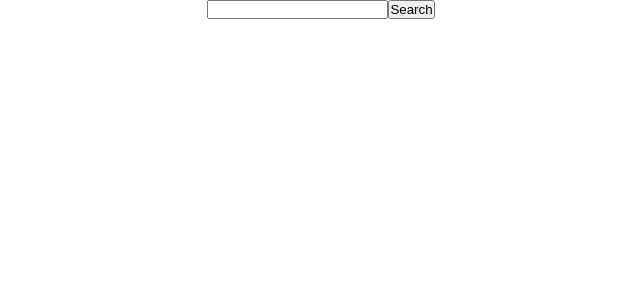
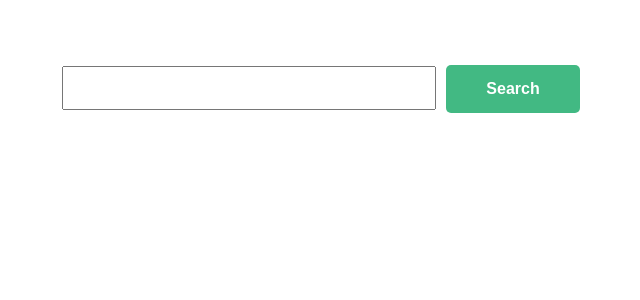
Before and after one commit to paurakhsharma/SastoKinmel, a Vue app in the folder frontend/: page /search in a window 1280 px wide. Shown: the top 300 px of the page, without its empty margins (319-959 px from the left). Built offline with nearby package versions, Linux system fonts and the light colour scheme.

Commit message:
add styling to search bar

```diff
--- a/frontend/src/views/Search.vue
+++ b/frontend/src/views/Search.vue
@@ -17,7 +17,7 @@
   </div>
 </template>
 
-v-<script>
+<script>
 import ImageItem from '@/components/ImageItem.vue';
 
 export default {
@@ -41,3 +41,38 @@ export default {
   }
 }
 </script>
+
+
+<style lang="scss">
+form {
+  padding: 15px;
+  margin-top: 50px;
+
+  input {
+    font-family: 'Dosis', sans-serif;
+    padding: 10px;
+    width: 350px;
+    margin-right: 10px;
+    font-size: 16px;
+    letter-spacing: 1.2px;
+    outline-color: #42b983;
+  }
+
+  button {
+    border: none;
+    font-size: 16px;
+    font-weight: 600;
+    border-radius: 5px;
+    padding: 15px 40px;
+    box-shadow: 10px 15px 25px 0.2;
+    background-color: #42b983;
+    color: white;
+    cursor: pointer;
+
+    &:hover {
+      transform: translateY(-1.2px);
+      background-color: #3f9b72;
+    }
+  }
+}
+</style>
```
